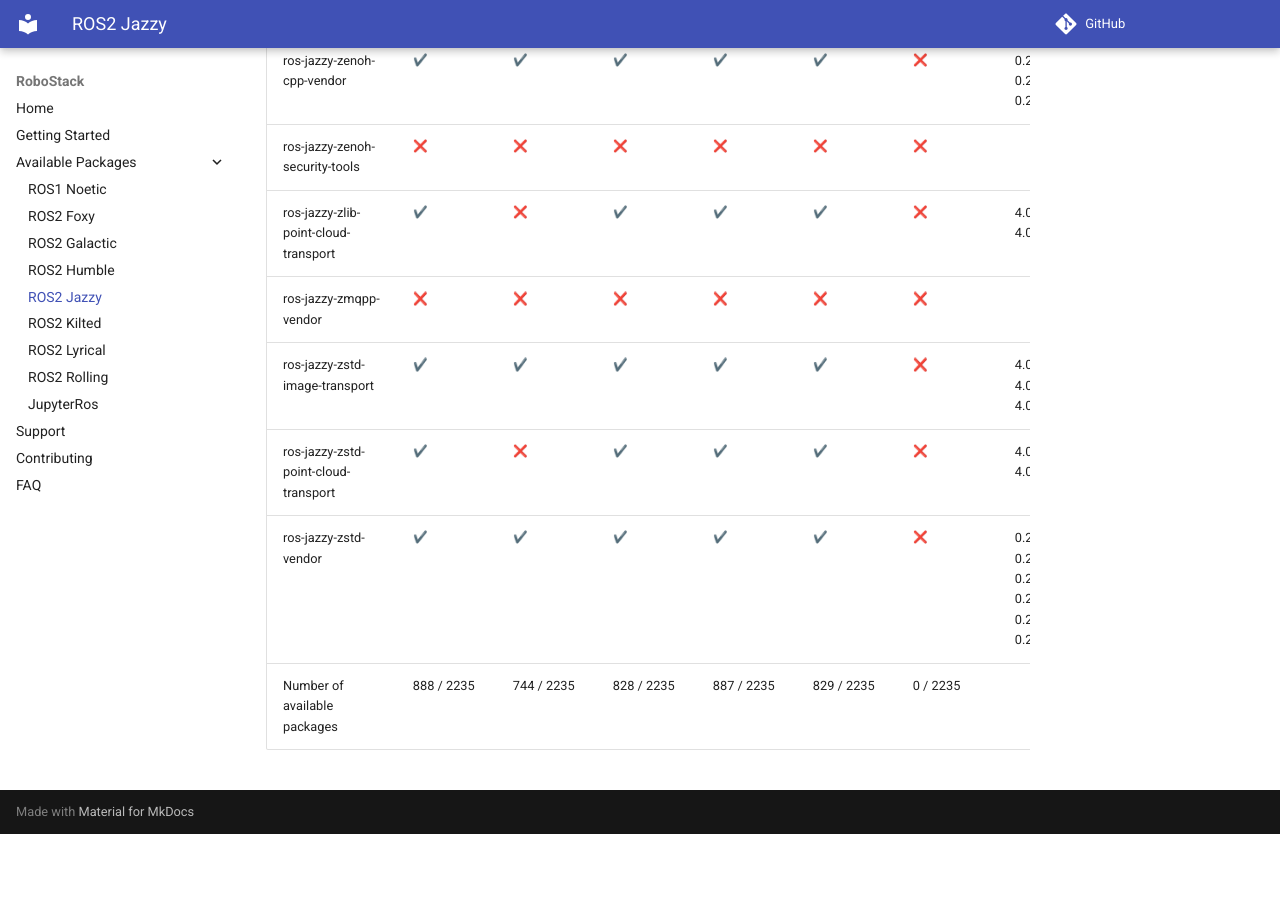
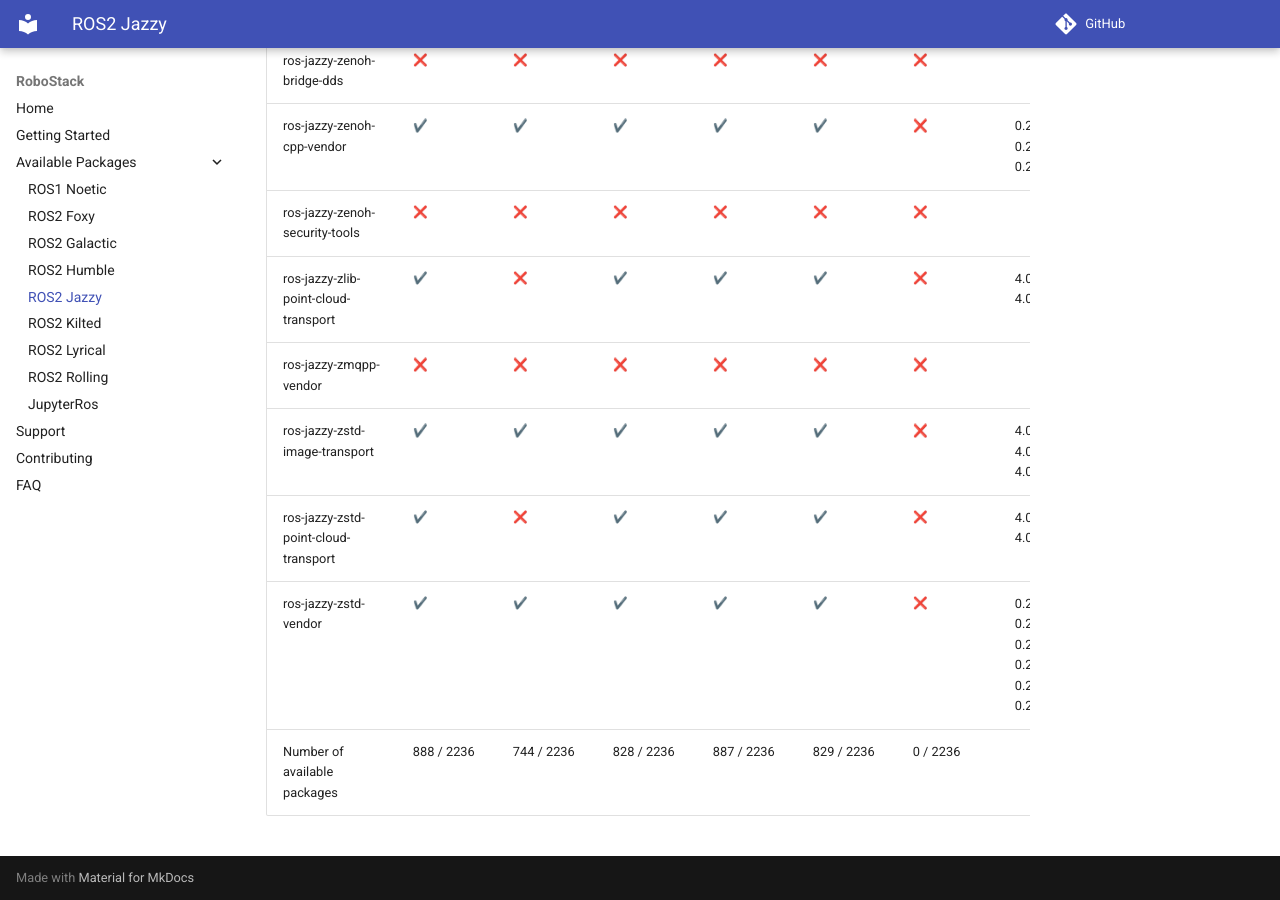
Before and after one commit to RoboStack/robostack.github.io, an MkDocs documentation site: the page built from docs/jazzy.md, in a window 1280 px wide and 900 px high, scrolled down 188258 px. Built offline with MkDocs 1.6.1 and Material for MkDocs 9.7.7, drawn with Linux system fonts in a browser that asks for light colours; emoji names are drawn with the system emoji font; comment, search, counter and statistics services are not loaded; before the commit the page ends 189092 px from its top, so only the background shows below that; some of the changed text lies outside the part shown.

Commit message:
Update tables

```diff
--- a/docs/jazzy.md
+++ b/docs/jazzy.md
@@ -2235,4 +2236,4 @@
 | ros-jazzy-zstd-image-transport | :heavy_check_mark: { data-sort='1' } | :heavy_check_mark: { data-sort='1' } | :heavy_check_mark: { data-sort='1' } | :heavy_check_mark: { data-sort='1' } | :heavy_check_mark: { data-sort='1' } | :x: { data-sort='0' } | 4.0.3, 4.0.4, 4.0.5, 4.0.6, 4.0.7  |
 | ros-jazzy-zstd-point-cloud-transport | :heavy_check_mark: { data-sort='1' } | :x: { data-sort='0' } | :heavy_check_mark: { data-sort='1' } | :heavy_check_mark: { data-sort='1' } | :heavy_check_mark: { data-sort='1' } | :x: { data-sort='0' } | 4.0.1, 4.0.2, 4.0.3, 4.0.4  |
 | ros-jazzy-zstd-vendor | :heavy_check_mark: { data-sort='1' } | :heavy_check_mark: { data-sort='1' } | :heavy_check_mark: { data-sort='1' } | :heavy_check_mark: { data-sort='1' } | :heavy_check_mark: { data-sort='1' } | :x: { data-sort='0' } | 0.26.10, 0.26.3, 0.26.6, 0.26.7, 0.26.8, 0.26.9  |
-| Number of available packages |  888 / 2235 | 744 / 2235 | 828 / 2235 | 887 / 2235 | 829 / 2235 | 0 / 2235 |
+| Number of available packages |  888 / 2236 | 744 / 2236 | 828 / 2236 | 887 / 2236 | 829 / 2236 | 0 / 2236 |
```
Also changed, not shown: other parts of docs/jazzy.md (+1 -0 lines).
